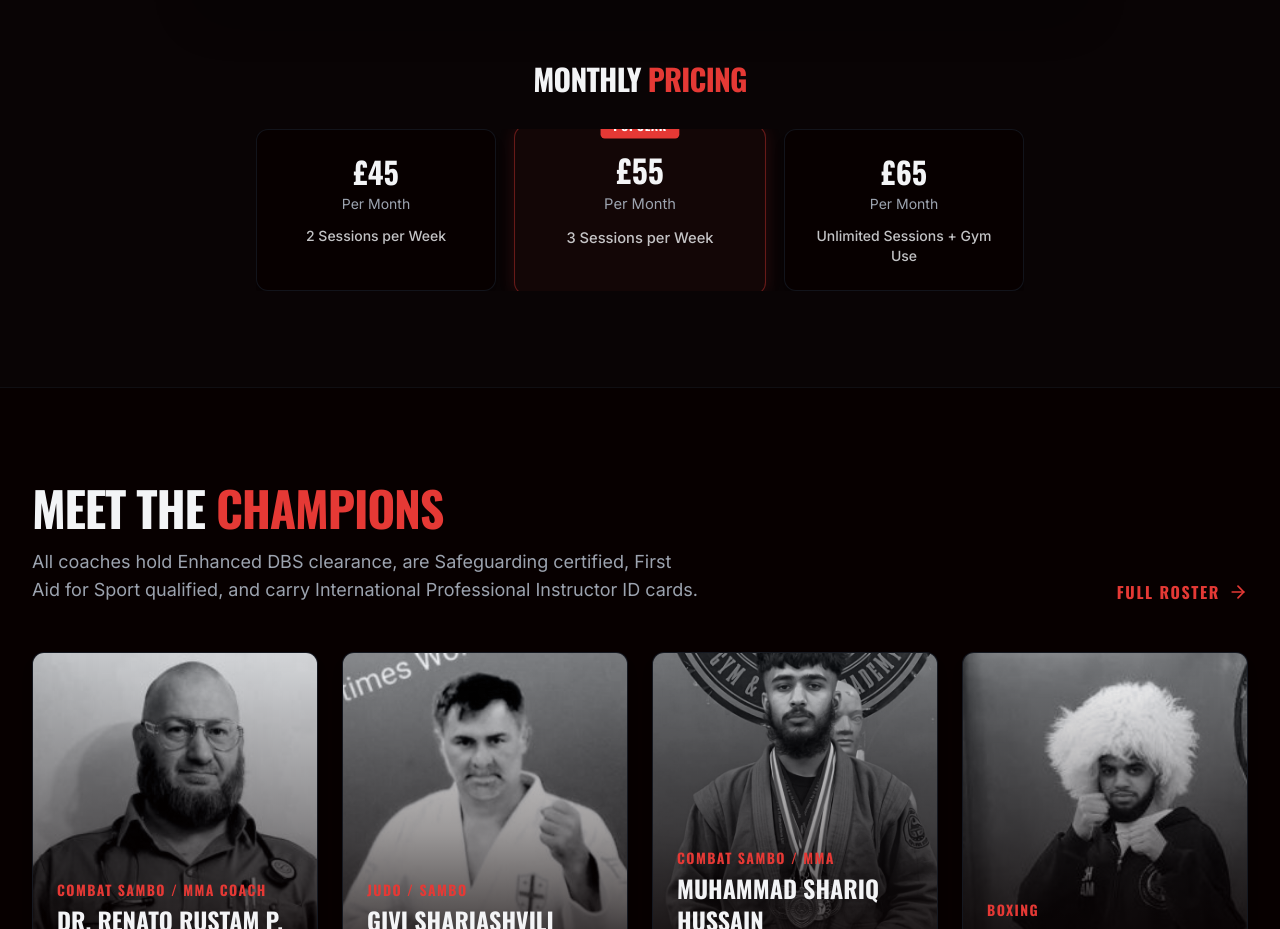
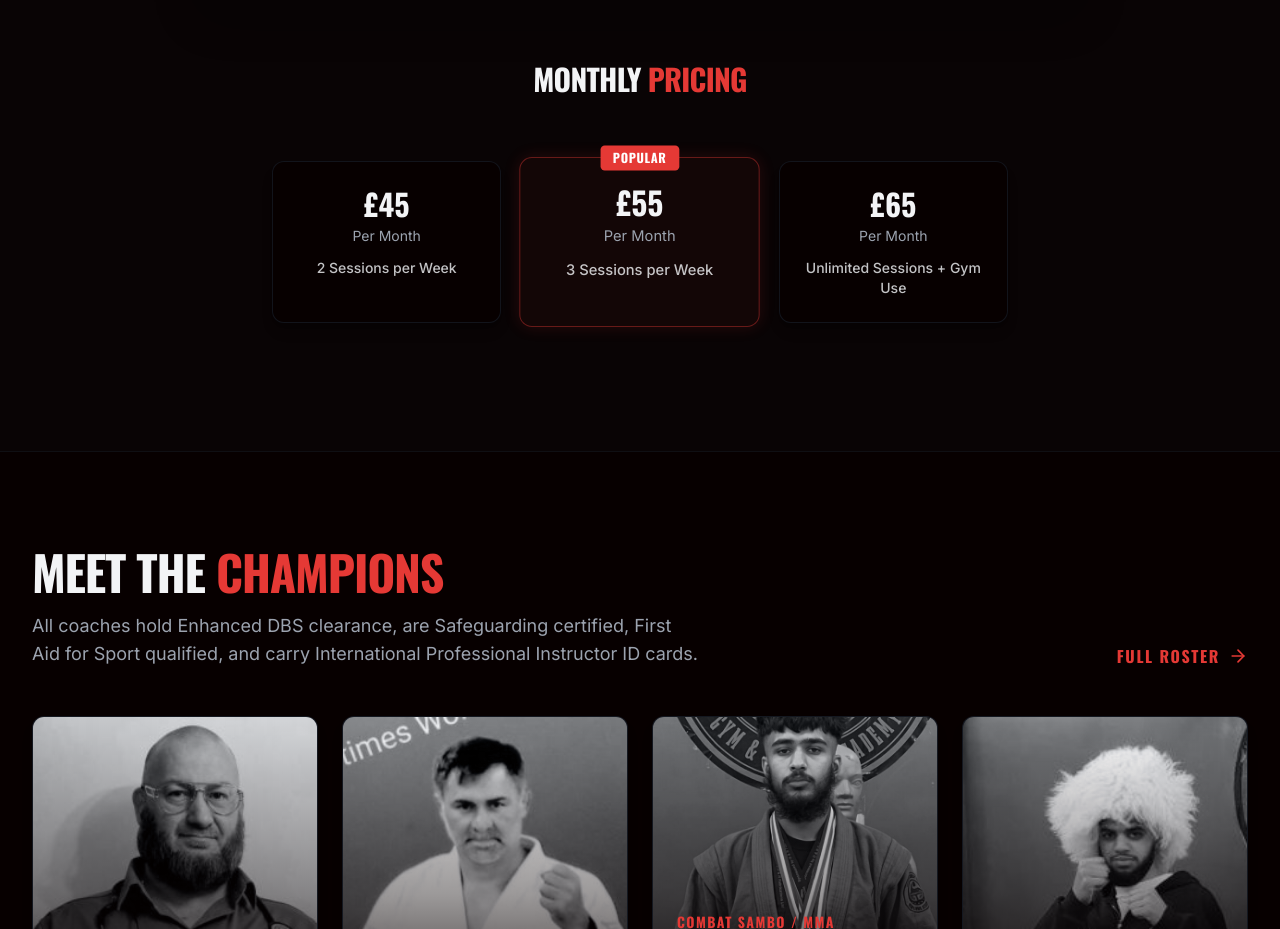
Before and after one commit to num876/counter-combat-club, a Next.js app: page / in a window 1280 px wide. Shown: the part 3220-4149 px from the top of the page. Built offline with nearby package versions, Linux system fonts and the light colour scheme.

Commit message:
fix: remove overflow-hidden from pricing grid container to fix clipping on desktop hover

```diff
--- a/src/components/sections/Classes.tsx
+++ b/src/components/sections/Classes.tsx
@@ -83,7 +83,7 @@ export function Classes() {
             <h3 className="font-display font-bold text-3xl uppercase tracking-tight mb-8">
               Monthly <span className="text-accent">Pricing</span>
             </h3>
-            <div className="grid sm:grid-cols-3 gap-6 max-w-3xl mx-auto overflow-hidden">
+            <div className="grid sm:grid-cols-3 gap-6 max-w-3xl mx-auto py-8 px-4">
               <div className="p-6 rounded-xl border border-muted/50 bg-background hover:border-accent transition-all shadow-lg hover:shadow-[0_0_20px_rgba(229,57,53,0.3)] hover:-translate-y-2">
                 <p className="text-3xl font-bold font-display text-foreground">£45</p>
                 <p className="text-sm text-muted-foreground mt-1">Per Month</p>
```
